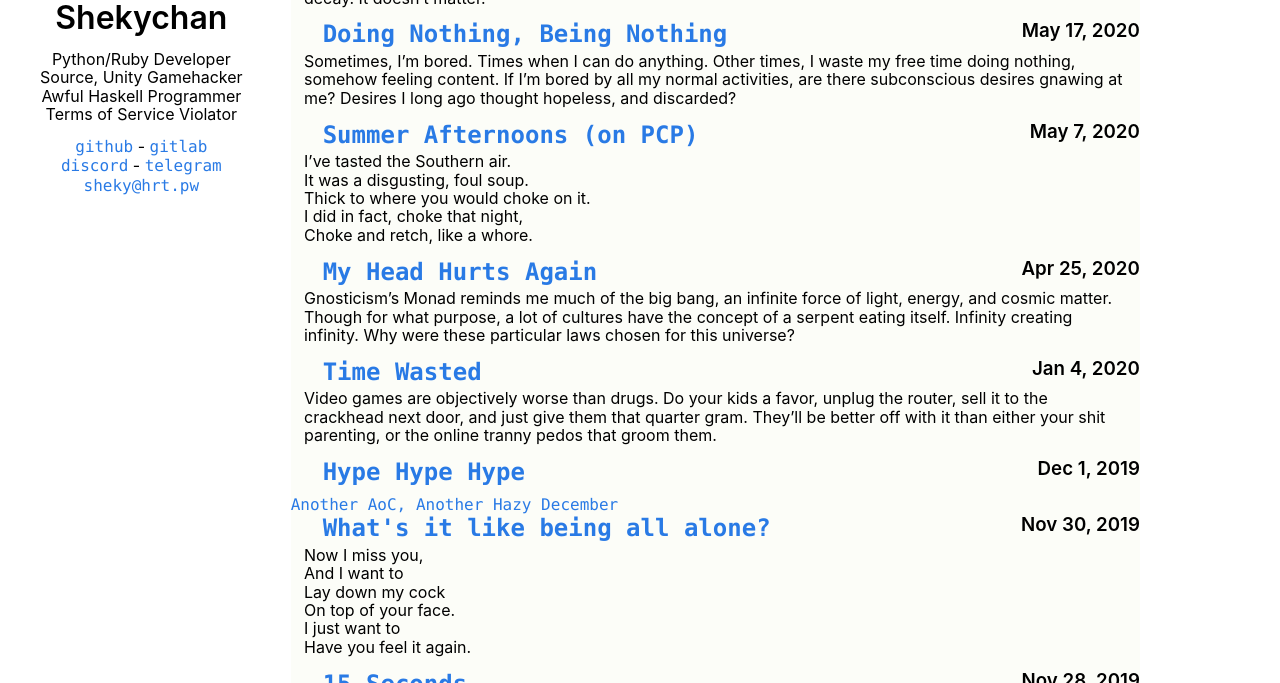
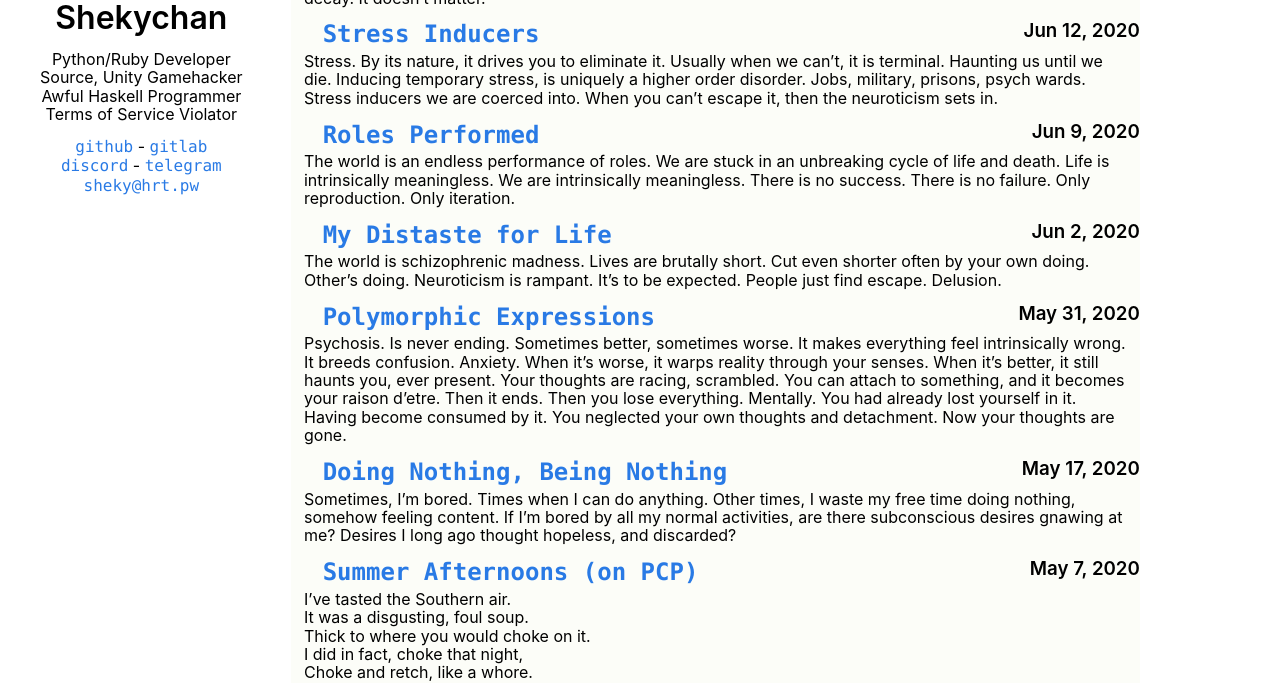
Before and after one commit to shekeru/shekeru.github.io, a Jekyll site: the page built from _pages/home.md, in a window 1280 px wide and 900 px high, cut to the strip 217-900 px from the top of the window. Built offline with Jekyll 4.4.1, drawn with Linux system fonts in a browser that asks for light colours.

Commit message:
more blog posts

```diff
--- /dev/null
+++ b/_posts/2020-05-31-polymorphic-expressions.md
@@ -0,0 +1,5 @@
+---
+layout: post
+title:  "Polymorphic Expressions"
+---
+Psychosis. Is never ending. Sometimes better, sometimes worse. It makes everything feel intrinsically wrong. It breeds confusion. Anxiety. When it's worse, it warps reality through your senses. When it's better, it still haunts you, ever present. Your thoughts are racing, scrambled. You can attach to something, and it becomes your raison d'etre. Then it ends. Then you lose everything. Mentally. You had already lost yourself in it. Having become consumed by it. You neglected your own thoughts and detachment. Now your thoughts are gone.
--- /dev/null
+++ b/_posts/2020-06-02-my-distaste.md
@@ -0,0 +1,13 @@
+---
+layout: post
+title:  "My Distaste for Life"
+---
+The world is schizophrenic madness. Lives are brutally short. Cut even shorter often by your own doing. Other's doing. Neuroticism is rampant. It's to be expected. People just find escape. Delusion.
+
+You will die. That should scare any sane individual.
+
+Eventually the fright fades. It faded once. Yet, now it's back. Growing each day. Stronger and refined.
+
+I write as an escape. A way for thoughts to leave me alone.
+
+They've passed their climax. They can fade now. Into new thoughts and worries. Thoughts and thoughts pass, lives and lives pass. I don't think I'll ever get constant peace. Not while I live at least. Or even after. Ever. The world itself is schizophrenic.
--- /dev/null
+++ b/_posts/2020-06-09-roles-performed.md
@@ -0,0 +1,9 @@
+---
+layout: post
+title:  "Roles Performed"
+---
+The world is an endless performance of roles. We are stuck in an unbreaking cycle of life and death. Life is intrinsically meaningless. We are intrinsically meaningless. There is no success. There is no failure. Only reproduction. Only iteration.
+
+This is the boredom. The anxiety. A finite moment of coherence, slipping away. It needs to be used. To be lived. These fleeting moments are the respite the suffering of our genetic lines have bought us. Life is inherently being cursed to unhappiness, by a god that cannot create happiness on its own.
+
+I criticize this world, one of biologic life. Yet, I'm hypocritical in the midst of my own performances. Breathing, eating, lusting, writing. Letting go of control and allowing more basic circuits of desire overtake me. Biologic life is perverse. Its apex in humanity doubly so. An evolutionary mistake.
--- /dev/null
+++ b/_posts/2020-06-12-stress-inducers.md
@@ -0,0 +1,9 @@
+---
+layout: post
+title:  "Stress Inducers"
+---
+Stress. By its nature, it drives you to eliminate it. Usually when we can't, it is terminal. Haunting us until we die. Inducing temporary stress, is uniquely a higher order disorder. Jobs, military, prisons, psych wards. Stress inducers we are coerced into. When you can't escape it, then the neuroticism sets in.
+
+Once it starts, you're treated differently.
+
+It becomes a spiral worsened by other dysfunctional humans.
```
Also changed, not shown: _posts/2020-06-24-goodbye-zyprexa.md (+1 -1 lines).
